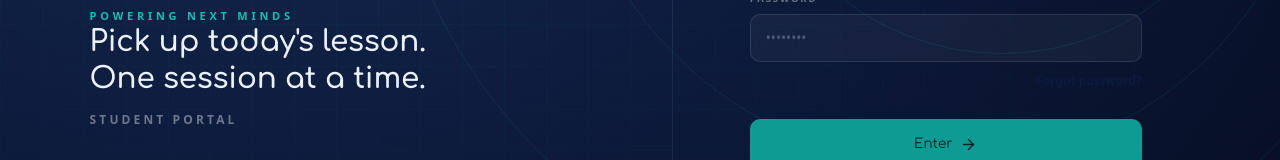
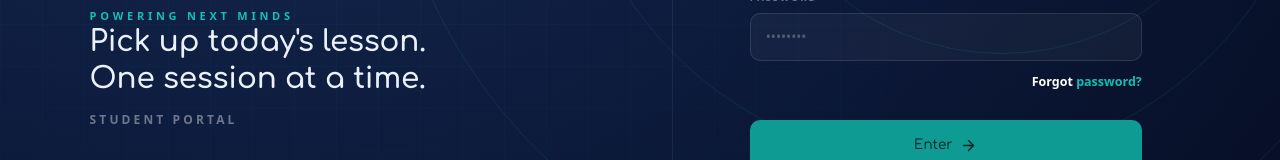
Before and after one commit to arqademy-dev/arq-lesson-teacher-front-end, a Next.js app: page /students/login in a window 1280 px wide. Shown: the part 354-514 px from the top of the page. Built offline with nearby package versions, Linux system fonts and the light colour scheme; no server answers.

Commit message:
Little email fixing

```diff
--- a/app/students/forgot-password/page.tsx
+++ b/app/students/forgot-password/page.tsx
@@ -47,7 +47,7 @@ export default function ForgotPasswordPage() {
 
       <form onSubmit={handleSubmit(onSubmit)} className="w-full max-w-[392px]">
         <div className="font-heading font-semibold text-white text-[28px] leading-none tracking-[-0.02em]">
-          AR<span className="text-[#12BFB4]">Qacademy</span>
+          AR<span className="text-[#12BFB4]">qademy</span>
         </div>
 
         <h2 className="mt-8 font-heading font-semibold text-[23px] text-white">
--- a/app/students/login/page.tsx
+++ b/app/students/login/page.tsx
@@ -161,11 +161,16 @@ export default function StudentLoginPage() {
               </p>
             )}
           </div>
-          <div className="mt-2 text-right">
-            <Link href="/students/forgot-password" className="text-[12px] font-semibold text-[#12BFB4] hover:underline">
-              Forgot password?
-            </Link>
-          </div>
+          <div className="mt-2.5 text-right">
+          <Link
+            href="/students/forgot-password"
+            className="inline-block text-[12.5px] font-semibold hover:underline underline-offset-4"
+            style={{ color: "#FFFFFF" }}
+          >
+            Forgot{" "}
+            <span style={{ color: "#12BFB4" }}>password?</span>
+          </Link>
+        </div>
 
           {serverError && (
             <div className="mt-4 px-3.5 py-2.5 rounded-[9px] bg-red-500/15 border border-red-400/25 text-[12.5px] text-red-200 font-semibold">
--- a/app/students/reset-password/page.tsx
+++ b/app/students/reset-password/page.tsx
@@ -69,7 +69,7 @@ function ResetPasswordInner() {
     <div className="relative min-h-screen w-full grid place-items-center px-6 py-12 bg-[radial-gradient(1200px_800px_at_20%_20%,#14294F_0%,#0D1B3D_45%,#070F26_100%)]">
       <div className="w-full max-w-[392px]">
         <div className="font-heading font-semibold text-white text-[28px] leading-none tracking-[-0.02em]">
-          AR<span className="text-[#12BFB4]">Qacademy</span>
+          AR<span className="text-[#12BFB4]">qademy</span>
         </div>
 
         {status === "checking" && (
--- a/middleware.ts
+++ b/middleware.ts
@@ -7,7 +7,11 @@ const AUTH_COOKIE = "token";
 const PUBLIC_PATHS: Record<string, string[]> = {
   "/admin": ["/admin/login"],
   "/educators": ["/educators/login", "/educators/register"],
-  "/students": ["/students/login"],
+  "/students": [
+    "/students/login",
+    "/students/forgot-password",
+    "/students/reset-password",
+  ],
 };
 
 function loginPathFor(pathname: string): string | null {
```
